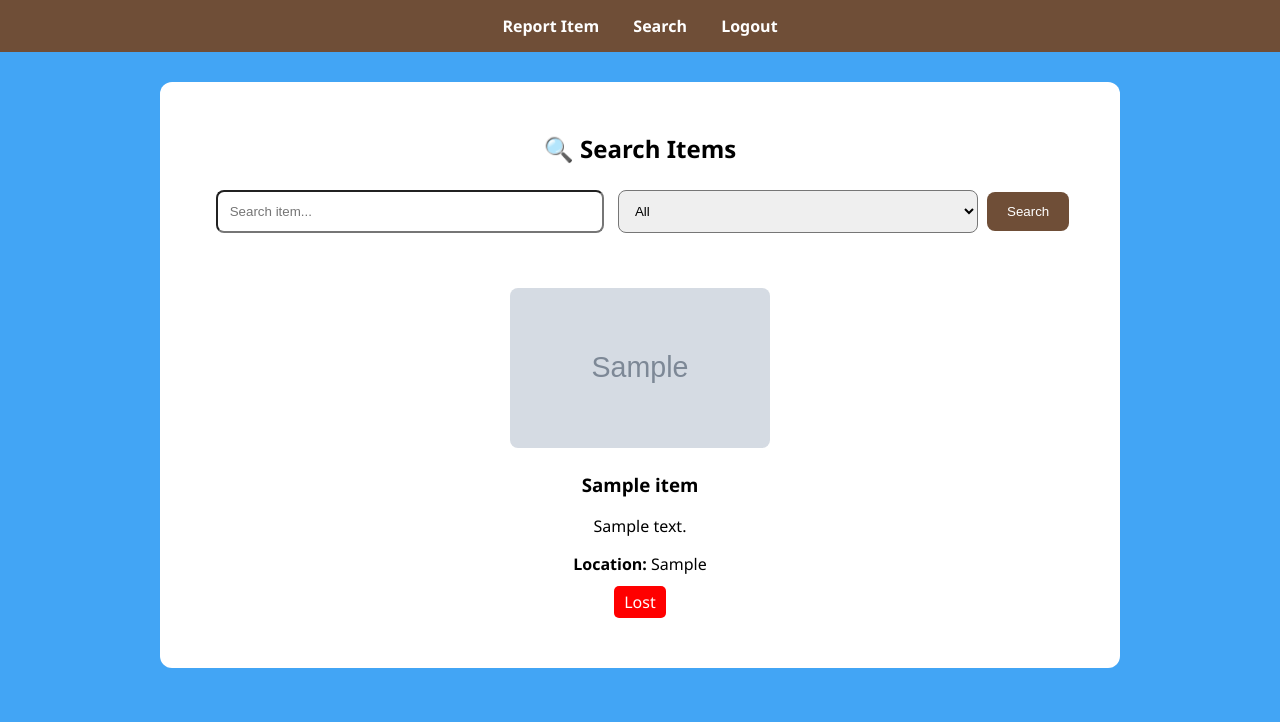
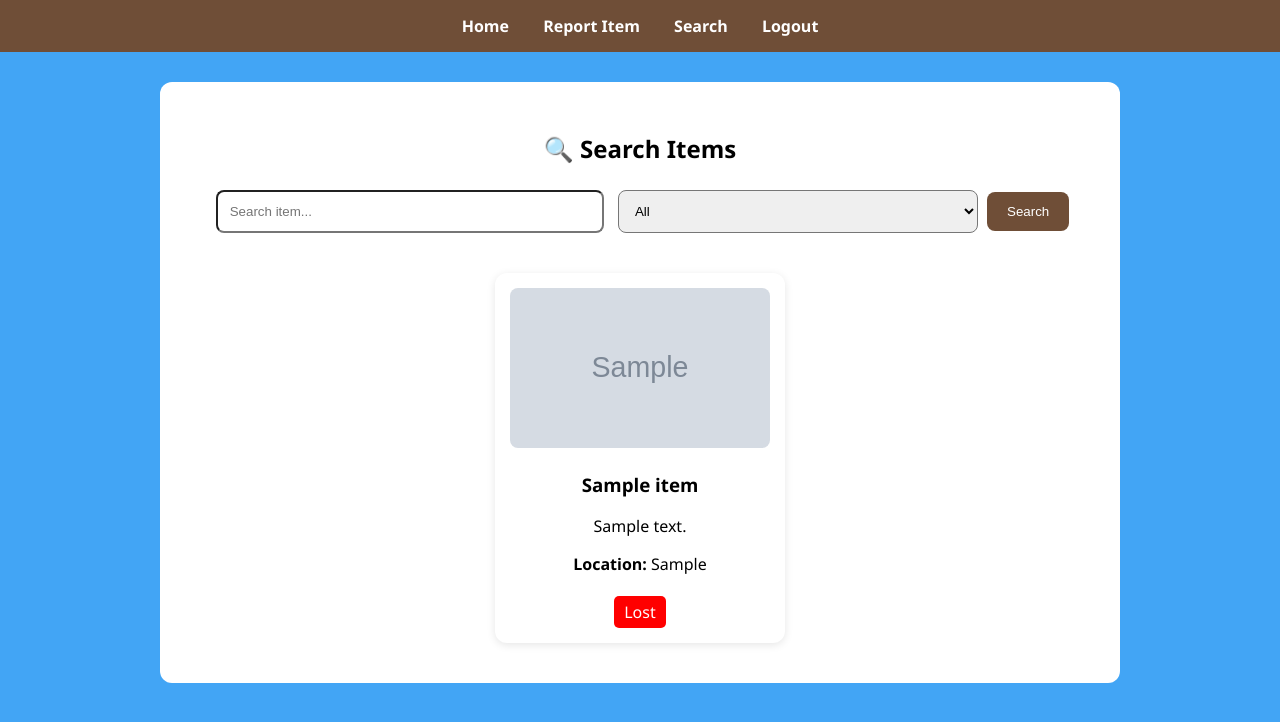
Before and after one commit to jamesmutisokiilu-coder/Meru-national-polytechnic-lost-and-found-items, a Flask app: page /search in a window 1280 px wide. Shown: the top 722 px of the page. Run offline with Flask 3, Linux system fonts and the light colour scheme; tables that the repository leaves empty hold one stand-in row (values such as "Sample post"); grey boxes marked "Sample" are stand-in pictures.

Commit message:
Update search.html

```diff
--- a/templates/search.html
+++ b/templates/search.html
@@ -65,6 +65,7 @@ button {
     margin: 10px;
     padding: 15px;
     border-radius: 12px;
+    box-shadow: 0 2px 8px rgba(0,0,0,0.1);
 }
 
 .card img {
@@ -78,6 +79,8 @@ button {
     padding: 5px 10px;
     color: white;
     border-radius: 5px;
+    display: inline-block;
+    margin-top: 5px;
 }
 
 .lost { background: red; }
@@ -86,6 +89,7 @@ button {
 .no-results {
     margin-top: 20px;
     color: white;
+    font-weight: bold;
 }
 </style>
 
@@ -94,6 +98,7 @@ button {
 <body>
 
 <div class="nav">
+    <a href="{{ url_for('home') }}">Home</a>
     <a href="{{ url_for('report') }}">Report Item</a>
     <a href="{{ url_for('search') }}">Search</a>
     <a href="{{ url_for('logout') }}">Logout</a>
@@ -117,11 +122,15 @@ button {
 
 <div class="container">
 
-{% if results %}
+{% if results and results|length > 0 %}
+
     {% for item in results %}
         <div class="card">
+
             {% if item.image %}
-                <img src="{{ url_for('static', filename='uploads/' + item.image) }}">
+                <img src="{{ url_for('static', filename='uploads/' + item.image) }}" alt="Item image">
+            {% else %}
+                <p>No image available</p>
             {% endif %}
 
             <h3>{{ item.item_name }}</h3>
@@ -131,8 +140,10 @@ button {
             <span class="status {% if item.status == 'Lost' %}lost{% else %}found{% endif %}">
                 {{ item.status }}
             </span>
+
         </div>
     {% endfor %}
+
 {% else %}
     <div class="no-results">
         No items found.
```
